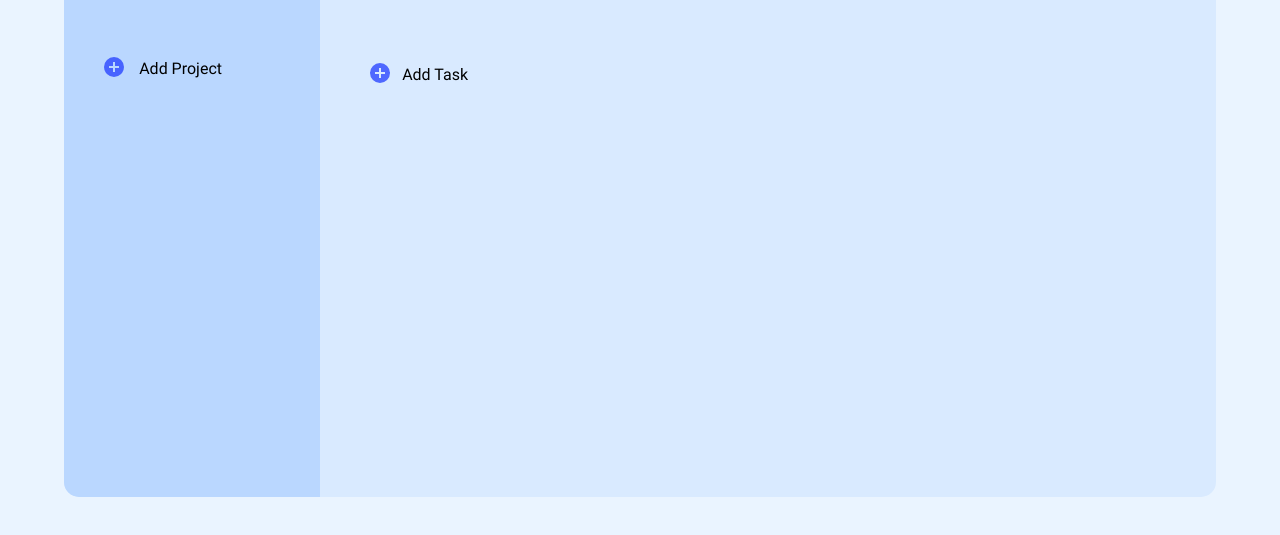
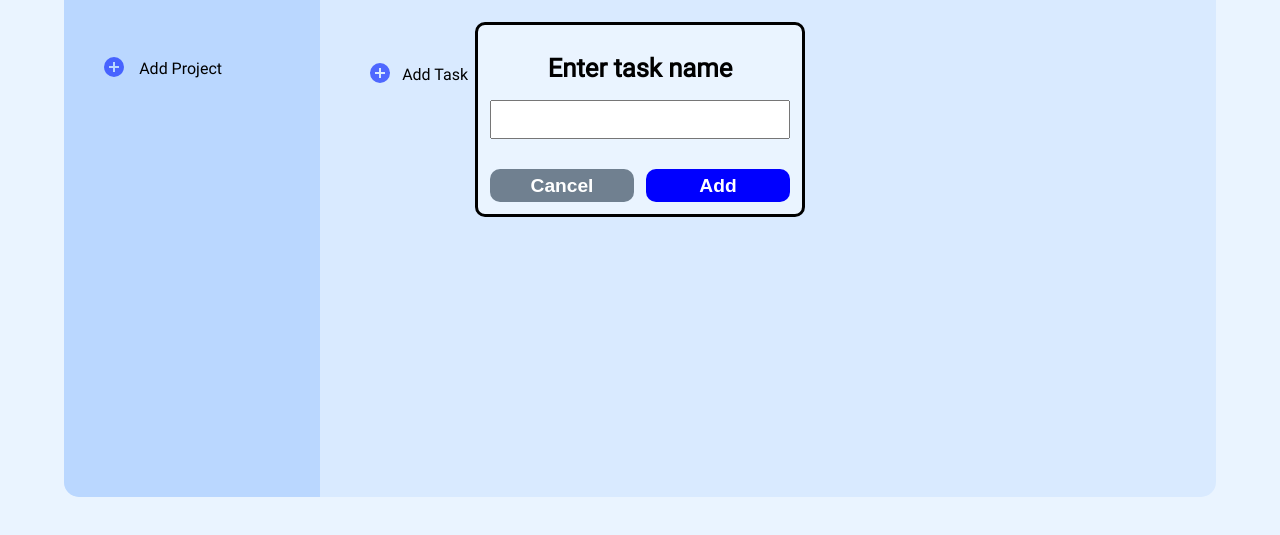
Before and after one commit to EndocrineMSc/todo-list-top, a website built with webpack: page src/template.html in a window 1280 px wide. Both pictures are taken after a click on the button 365 px from the left and 257 px from the top of the page. Shown: the part 183-718 px from the top of the page. Built offline with nearby package versions, Linux system fonts and the light colour scheme.

Commit message:
Add self-made pop-ups for name entry for projects, tasks and comments

```diff
--- /dev/null
+++ b/src/creationPopUp.js
@@ -0,0 +1,81 @@
+import { domManager } from "./domManager";
+import { expandedTodo } from "./expandedTodo";
+
+const creationPopUp = (function() {
+    const body = document.getElementsByTagName("body")[0];
+    const TASK_INPUT = "task";
+    const PROJECT_INPUT = "project";
+    const COMMENT_INPUT = "comment";
+
+    /**
+     * Creates a popup for creation of a new task, project, or comment
+     * @param {String} inputType - "task" | "project" | "comment"
+     */
+    const createPopUp = function(inputType) {
+        const popUp = document.createElement("div");
+        popUp.id = "pop-up";
+
+        const popUpForm = document.createElement("form");
+        popUpForm.setAttribute("name", "pop-up");
+
+        const inputLabel = document.createElement("label");
+
+        switch (inputType) {
+            case TASK_INPUT:
+                inputLabel.textContent = "Enter task name";
+                break;
+            case PROJECT_INPUT:
+                inputLabel.textContent = "Enter project name";
+                break;
+            case COMMENT_INPUT:
+                inputLabel.textContent = "Enter comment";
+                break;
+        }
+
+        inputLabel.setAttribute("name", "pop-up");
+        inputLabel.setAttribute("for", "creation-input");
+
+        const inputField = document.createElement("input");
+        inputField.type = "text";
+        inputField.setAttribute("name", "pop-up");
+        inputField.id = "creation-input";
+
+        const abortButton = document.createElement("button");
+        abortButton.type = "button";
+        abortButton.textContent = "Cancel";
+        abortButton.addEventListener("click", () => {
+            popUp.remove();
+        });
+
+        const confirmButton = document.createElement("button");
+        confirmButton.setAttribute("name", "pop-up");
+        confirmButton.type = "submit";
+        confirmButton.textContent = "Add";
+        confirmButton.addEventListener("click", () => {
+            switch (inputType) {
+                case TASK_INPUT:
+                    domManager.addTodo(inputField.value);
+                    break;
+                case PROJECT_INPUT:
+                    domManager.addProject(inputField.value);
+                    break;
+                case COMMENT_INPUT:
+                    expandedTodo.addComment(inputField.value);
+                    break;
+            }
+            popUp.remove();
+        });
+
+        popUp.appendChild(popUpForm);
+        popUp.appendChild(inputLabel);
+        popUp.appendChild(inputField);
+        popUp.appendChild(abortButton);
+        popUp.appendChild(confirmButton);
+
+        body.appendChild(popUp);
+    }
+
+    return {createPopUp};
+})();
+
+export {creationPopUp}
--- a/src/domManager.js
+++ b/src/domManager.js
@@ -1,9 +1,9 @@
 import { projectRepository } from "./projectRepository";
 import { todoRepository } from "./todoRepository";
+import { expandedTodo } from "./expandedTodo.js";
+import { creationPopUp } from "./creationPopUp.js";
 import AddIcon from "./img/plus-circle.svg";
 import DeleteIcon from "./img/trash-can.svg";
-import CloseIcon from "./img/window-close.svg";
-import { expandedTodo } from "./expandedTodo.js";
 
 const domManager = (function() {
     const projectsContainer = document.getElementById("projects-container");
@@ -26,11 +26,11 @@ const domManager = (function() {
 
         const addProjectContainer = document.getElementById("add-projects-container");
         const addProjectButton = addProjectContainer.firstElementChild;
-        addProjectButton.addEventListener("click", addProject);
+        addProjectButton.addEventListener("click", () => creationPopUp.createPopUp("project"));
 
         const addTodoContainer = document.getElementById("add-tasks-container");
         const addTodoButton = addTodoContainer.firstElementChild;
-        addTodoButton.addEventListener("click", addTodo);
+        addTodoButton.addEventListener("click", () => creationPopUp.createPopUp("task"));
 
         renderAllProjects();
         expandedTodo.toggleVisibility(false);
@@ -86,17 +86,15 @@ const domManager = (function() {
         taskContainer.appendChild(todo);
     }
 
-    const addProject = function() {
-        let projectName = prompt("Project Name?");
+    const addProject = function(projectName) {
         if (projectName) {
             const projectData = projectRepository.createNewProject(projectName);
             renderProject(projectData, true);
         }
     }
 
-    const addTodo = function() {
+    const addTodo = function(todoName) {
         if (projectInFocusID != "") {
-            let todoName = prompt("Task Name?");
             if (todoName) {
                 const todoData = todoRepository.createNewTodo(todoName, projectInFocusID);
                 renderTodo(todoData);
@@ -190,7 +188,7 @@ const domManager = (function() {
 
     init();
 
-    return {deleteTodo, renderProjectTodos, renderAllProjects}
+    return {deleteTodo, renderProjectTodos, renderAllProjects, addTodo, addProject}
 })();
 
 export { domManager };
--- a/src/expandedTodo.js
+++ b/src/expandedTodo.js
@@ -1,6 +1,7 @@
 import { todoRepository } from "./todoRepository.js";
 import { projectRepository } from "./projectRepository.js";
 import { domManager } from "./domManager.js";
+import { creationPopUp } from "./creationPopUp.js";
 import CloseIcon from "./img/window-close.svg";
 import DeleteIcon from "./img/trash-can.svg";
 import AddIcon from "./img/plus-circle.svg";
@@ -14,6 +15,8 @@ const expandedTodo = (function() {
     const secondaryInfo = document.getElementById("secondary-info");
     const expandedTaskContainer = document.getElementById("expanded-task-container");
 
+    let todoData = null;
+
     const toggleVisibility = function(showElement) {
         !showElement ? expandedTask.parentElement.setAttribute("hidden", true) : expandedTask.parentElement.removeAttribute("hidden");
     }
@@ -22,7 +25,7 @@ const expandedTodo = (function() {
         const todoID = typeof data != "string" ? data.target.dataset["todoID"] : data;
 
         if (todoID) {
-            const todoData = todoRepository.getTodoByID(todoID);
+            todoData = todoRepository.getTodoByID(todoID);
 
             removePreviousTaskElements();
             setHeaderElements(todoData);
@@ -124,7 +127,9 @@ const expandedTodo = (function() {
 
         const addImage = new Image();
         addImage.src = AddIcon;
-        addImage.addEventListener("click", () => addComment(todoData));
+        addImage.addEventListener("click", () => {
+            creationPopUp.createPopUp("comment");
+        });
         addImage.dataset["todoID"] = todoData.id;
 
         const addText = document.createElement("div");
@@ -145,9 +150,7 @@ const expandedTodo = (function() {
         primaryInfo.appendChild(addCommentContainer);
     }
 
-    const addComment = function(todoData) {
-        let commentText = prompt("Enter comment text");
-
+    const addComment = function(commentText) {
         if (commentText) {
             todoData.checklistItems.push(commentText);
             const newChecklist = todoData.checklistItems;
@@ -271,7 +274,7 @@ const expandedTodo = (function() {
         secondaryInfo.appendChild(deleteDiv);
     }
 
-    return { toggleVisibility, renderExpandedTodo }
+    return { toggleVisibility, renderExpandedTodo, addComment }
 })();
 
 export { expandedTodo };
--- a/src/style.css
+++ b/src/style.css
@@ -431,3 +431,56 @@ select:hover {
     right: 29px;
     width: 26px;
 }
+
+#pop-up {
+    display: grid;
+    grid-template-columns: 1fr 1fr;
+    grid-template-rows: 1fr 1.2fr 1fr;
+    position: absolute;
+    width: 300px;
+    height: 150px;
+    bottom: 50vh;
+    background-color: var(--background-color);
+    border-radius: 10px;
+    border: 3px solid black;
+    column-gap: 12px;
+    row-gap: 15px;
+    padding: 12px;
+    padding-top: 27px;
+    z-index: 2;
+}
+
+#pop-up label, #pop-up input {
+    grid-column: 1 / 3;
+}
+
+#pop-up label {
+    display: flex;
+    justify-content: center;
+    align-items: center;
+    grid-row: 1;
+    font-size: 1.6rem;
+    font-weight: bold;
+}
+
+#pop-up input {
+    grid-row: 2;
+    font-size: 1rem;
+    line-height: 1.4rem;
+}
+
+#pop-up button {
+    margin-top: 15px;
+    margin-bottom: -15px;
+    grid-row: 3;
+    border-radius: 10px;
+    border: none;
+    background-color: blue;
+    color: white;
+    font-size: 1.2rem;
+    font-weight: bold;
+}
+
+#pop-up button:first-of-type {
+    background-color: slategray;
+}
```
